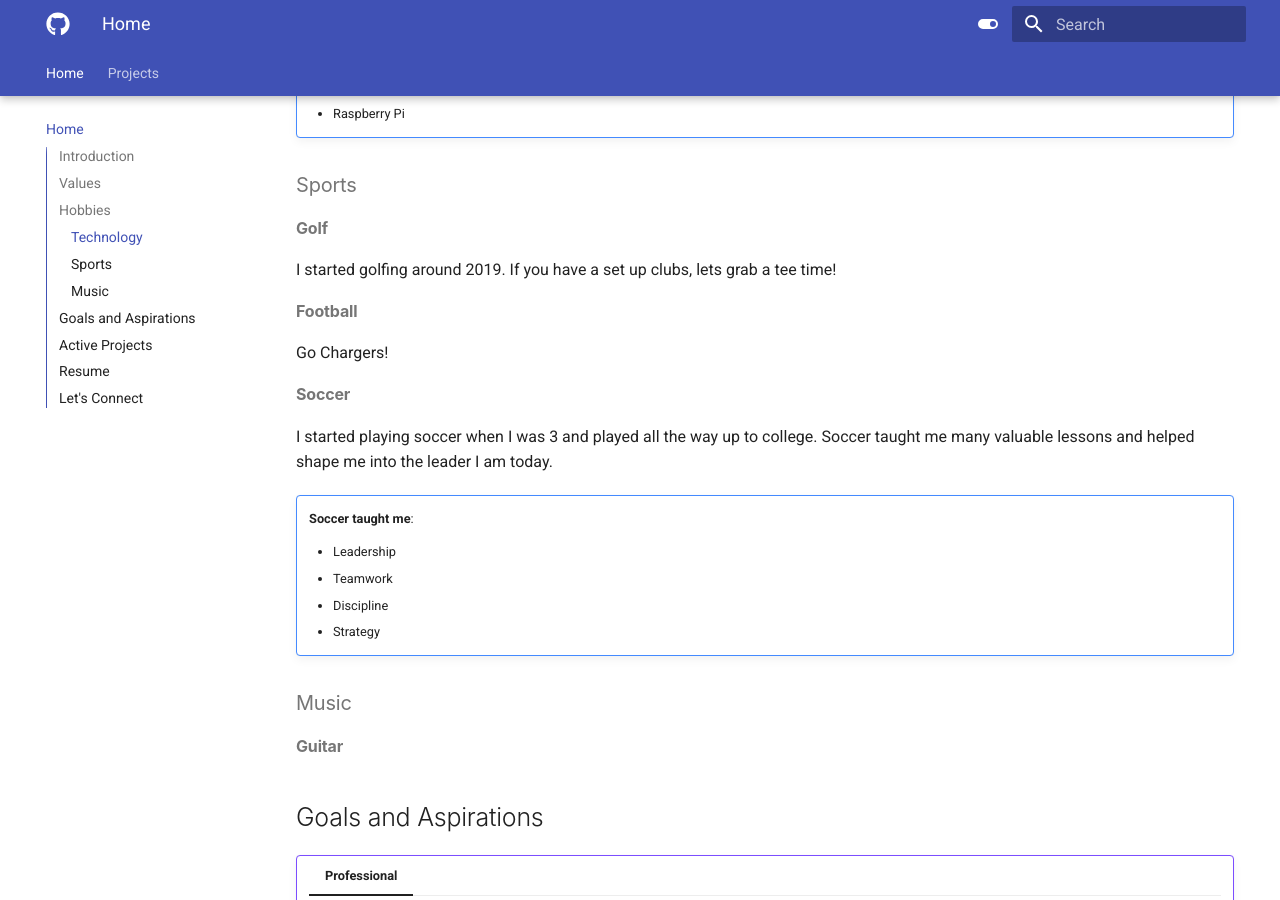
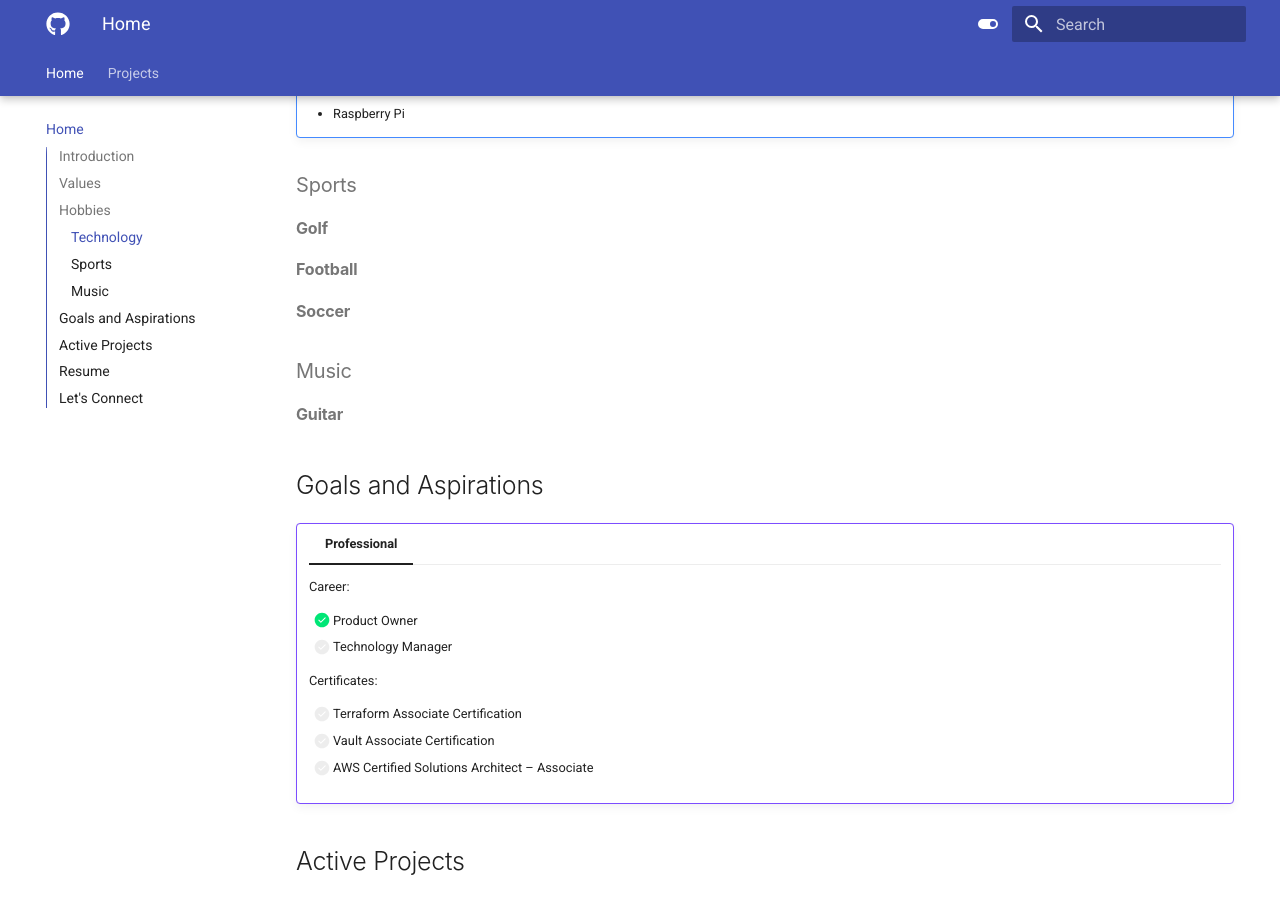
Before and after one commit to stevejoluc/stevejoluc.github.io, an MkDocs documentation site: the page built from docs/index.md, in a window 1280 px wide and 900 px high, scrolled down 1153 px. Built offline with MkDocs 1.6.1 and Material for MkDocs 9.7.7, drawn with Linux system fonts in a browser that asks for light colours; emoji names are drawn with the system emoji font.

Commit message:
Update index.md

```diff
--- a/docs/index.md
+++ b/docs/index.md
@@ -36,21 +36,8 @@ Researching and expanding my homelab is extremely rewarding to me. Not only has
 
 ### Sports
 #### Golf
-I started golfing around 2019. If you have a set up clubs, lets grab a tee time!
-
 #### Football
-Go Chargers!
-
 #### Soccer
-I started playing soccer when I was 3 and played all the way up to college. Soccer taught me many valuable lessons and helped shape me into the leader I am today.
-
-!!! cite ""
-    **Soccer taught me**:
-
-    * Leadership
-    * Teamwork
-    * Discipline
-    * Strategy
 
 ### Music
 #### Guitar
```
